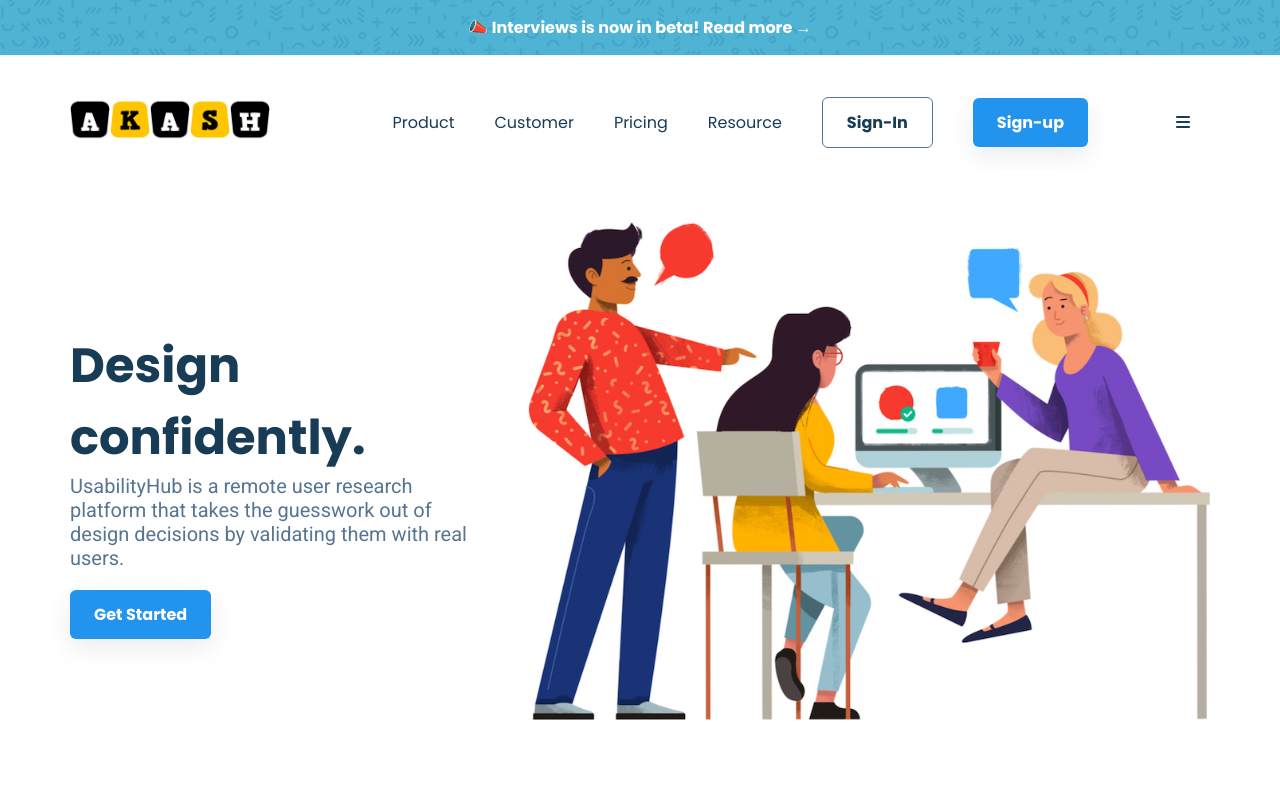
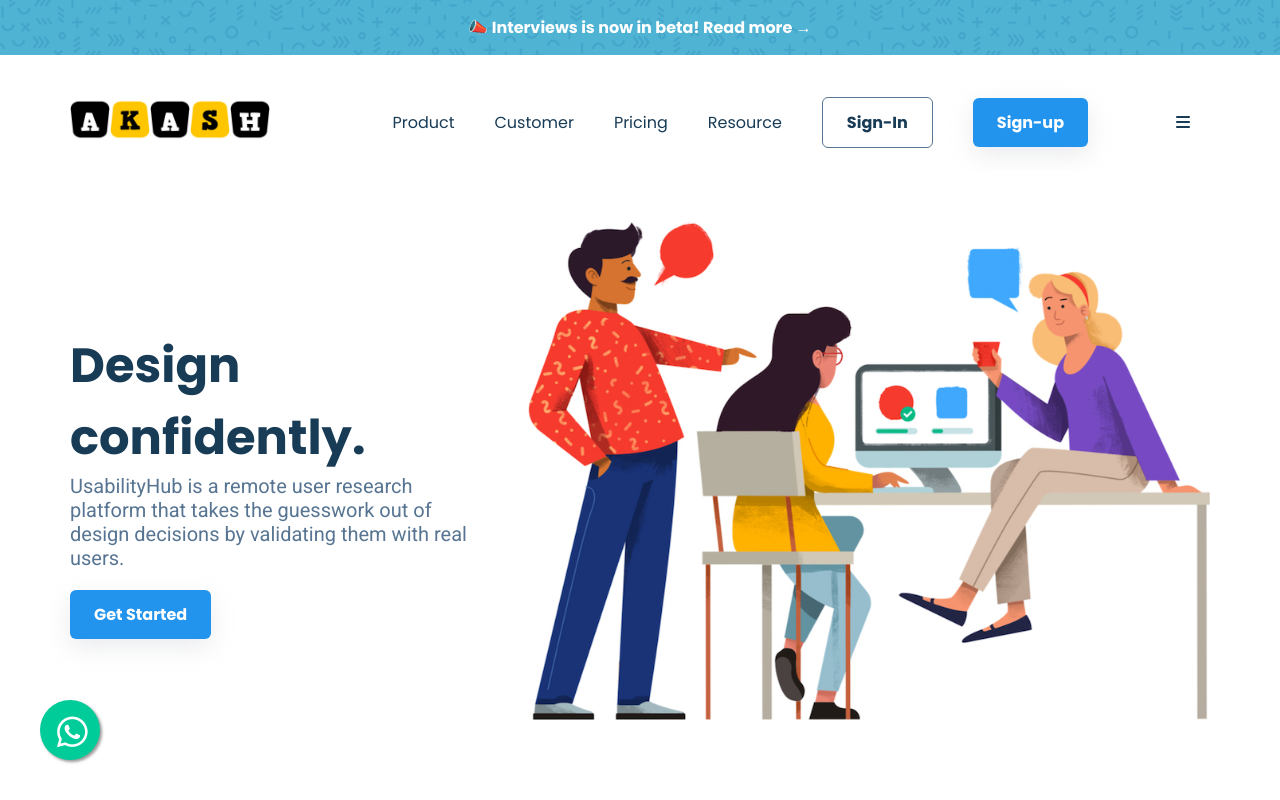
Before and after one commit to akash2421/Moder_websitr, a plain HTML site: page index.html in a window 1280 px wide. Shown: the top 800 px of the page. Drawn offline with Linux system fonts and the light colour scheme.

Commit message:
added whatsapp

```diff
--- a/index.html
+++ b/index.html
@@ -254,7 +254,8 @@
 
         </div>
     </div>
-
+    <a href="https://wa.me/919741765401" target="_blank" class="float">
+        <i class="fa-brands fa-whatsapp fa-bounce"></i>        </a>
     <script src="https://kit.fontawesome.com/fcd4ed784c.js" crossorigin="anonymous"></script>
 
     <script>
--- a/style.css
+++ b/style.css
@@ -341,3 +341,22 @@ footer{
  justify-content: center;
  flex-wrap: wrap;
 }
+
+.float{
+	position:fixed;
+	width:60px;
+	height:60px;
+	bottom:40px;
+	left:40px;
+	background-color:#0C9;
+	color:#FFF;
+	border-radius:50px;
+	text-align:center;
+	box-shadow: 2px 2px 3px #999;
+    font-size: 35px;
+}
+.float i{
+	margin-top:15px;
+    margin-right: 5px;
+    margin-left: 10px;
+}
```
